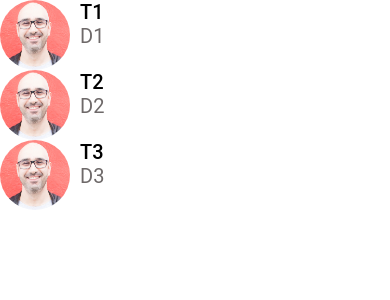
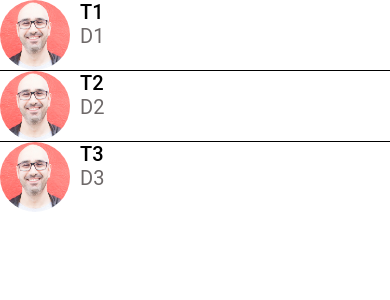
Before and after one commit to Shakib448/react-native-doneWithIt, a React Native app: screen / in a window 390 px wide. Shown: the top 300 px of the page. Built offline with nearby package versions, Linux system fonts and the light colour scheme.

Commit message:
Done With it

```diff
--- /dev/null
+++ b/app/components/ListIemSeparator.js
@@ -0,0 +1,17 @@
+import React from "react";
+import { View, StyleSheet } from "react-native";
+import colors from "../config/colors";
+
+const ListIemSeparator = () => {
+  return <View style={styles.separator} />;
+};
+
+export default ListIemSeparator;
+
+const styles = StyleSheet.create({
+  separator: {
+    width: "100%",
+    height: 1,
+    backgroundColor: colors["black"],
+  },
+});
--- /dev/null
+++ b/app/components/Screen.js
@@ -0,0 +1,15 @@
+import React from "react";
+import Constants from "expo-constants";
+import { SafeAreaView, StyleSheet } from "react-native";
+
+const Screen = ({ children }) => {
+  return <SafeAreaView style={styles.screen}>{children}</SafeAreaView>;
+};
+
+export default Screen;
+
+const styles = StyleSheet.create({
+  screen: {
+    paddingTop: Constants.statusBarHeight,
+  },
+});
--- a/app/screens/MessagesScreen.js
+++ b/app/screens/MessagesScreen.js
@@ -1,7 +1,8 @@
 import React from "react";
-import { FlatList, StyleSheet, View } from "react-native";
+import { FlatList, View } from "react-native";
 import ListItem from "../components/ListItem";
-import Constants from "expo-constants";
+import Screen from "./../components/Screen";
+import ListIemSeparator from "./../components/ListIemSeparator";
 
 const messages = [
   {
@@ -34,20 +35,15 @@ const MessagesScreen = () => {
   );
 
   return (
-    <View style={styles.screen}>
+    <Screen>
       <FlatList
         data={messages}
         renderItem={renderItem}
         keyExtractor={(message) => message.id.toString()}
+        ItemSeparatorComponent={() => <ListIemSeparator />}
       />
-    </View>
+    </Screen>
   );
 };
 
 export default MessagesScreen;
-
-const styles = StyleSheet.create({
-  screen: {
-    paddingTop: Constants.statusBarHeight,
-  },
-});
```
